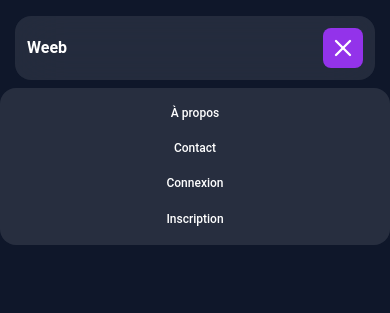
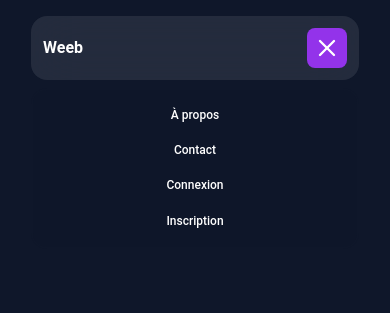
Before and after one commit to LucileBch/weeb_lucile_bouchire, a React (Vite) app: page / in a window 390 px wide. Both pictures are taken after a click on the button 343 px from the left and 48 px from the top of the page. Shown: the top 313 px of the page. Built offline with nearby package versions, Linux system fonts and the light colour scheme.

Commit message:
style(navbar): fix background color on opened mobile navbar

```diff
--- a/src/components/Header.tsx
+++ b/src/components/Header.tsx
@@ -18,8 +18,8 @@ export function Header(): React.JSX.Element {
   }, []);
 
   return (
-    <header className="sticky top-0 z-50 py-4">
-      <div className="container flex w-full items-center justify-between rounded-[16px] bg-current/9 p-3 backdrop-blur-xl md:rounded-[20px] md:p-4">
+    <header className="sticky top-0 z-50 container py-4">
+      <div className="flex w-full items-center justify-between rounded-[16px] bg-current/9 p-3 backdrop-blur-xl md:rounded-[20px] md:p-4">
         <Link
           to={pagesUrl.HOME_PAGE}
           className="text-[16px] font-bold transition-opacity hover:opacity-80 sm:text-[22px] md:text-[32px]"
--- a/src/components/navbar/MobileNavBar.tsx
+++ b/src/components/navbar/MobileNavBar.tsx
@@ -25,8 +25,7 @@ export function MobileNavBar({
           }}
           className="overflow-hidden lg:hidden"
         >
-          {" "}
-          <div className="mt-2 flex flex-col items-center gap-4 rounded-[16px] bg-current/10 p-4">
+          <div className="mt-2 flex flex-col items-center gap-4 rounded-[16px] border-2 border-[var(--color-midnight)] bg-[rgba(15,23,42,0.75)] p-4">
             <NavLink
               label="À propos"
               path={pagesUrl.ABOUT_PAGE}
```
